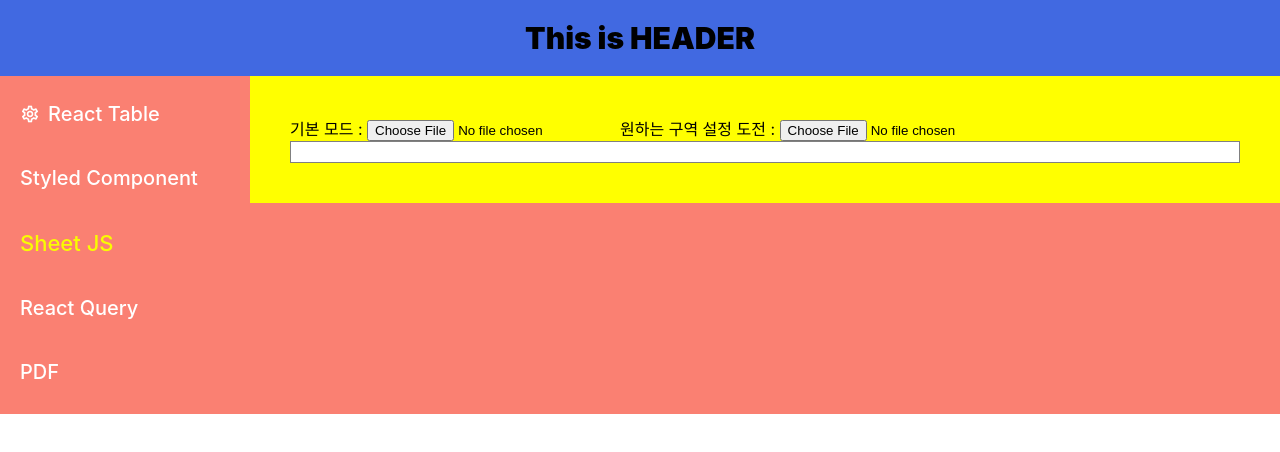
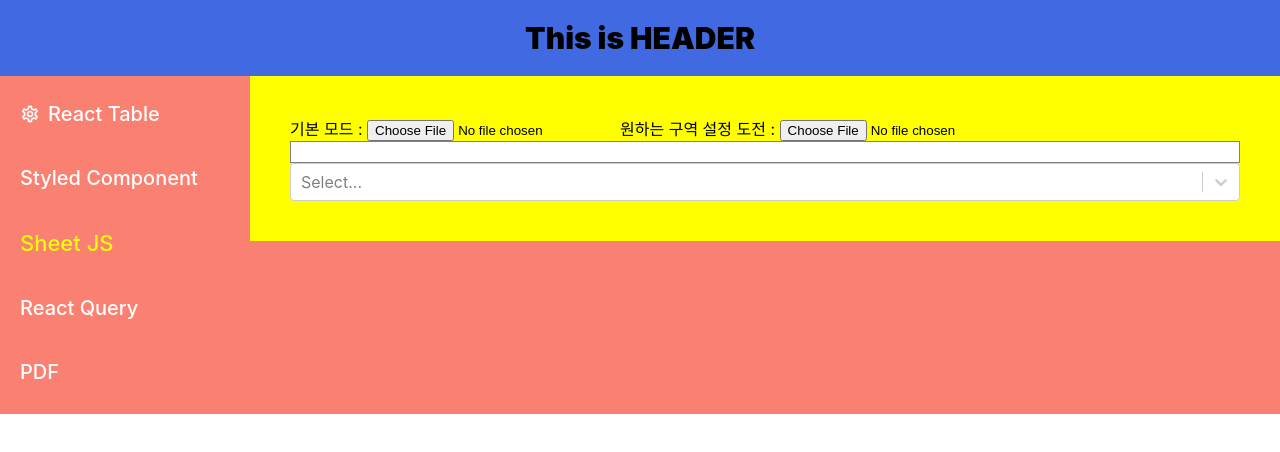
Before and after one commit to kwonsean/Before_Project, a React (Create React App) app: page /sheetJS in a window 1280 px wide. Shown: the top 452 px of the page. Built offline with nearby package versions, Linux system fonts and the light colour scheme.

Commit message:
test: Link select component

```diff
--- a/src/Sheet_JS/SheetMain.jsx
+++ b/src/Sheet_JS/SheetMain.jsx
@@ -1,4 +1,5 @@
 import React from 'react'
+import ReactSelect from '../components/Select/ReactSelect'
 import Sheet from './Sheet'
 import SheetSetRange from './SheetSetRange'
 
@@ -7,6 +8,7 @@ export default function SheetMain() {
     <>
       <Sheet />
       <SheetSetRange />
+      <ReactSelect/>
     </>
   )
 }
--- /dev/null
+++ b/src/components/Select/ReactSelect.jsx
@@ -0,0 +1,16 @@
+import React from 'react'
+import Select from 'react-select'
+
+const options = [
+  { value: 'chocolate', label: 'Chocolate' },
+  { value: 'strawberry', label: 'Strawberry' },
+  { value: 'vanilla', label: 'Vanilla' }
+]
+
+function ReactSelect() {
+  return (
+    <Select options={options} />
+  )
+}
+
+export default ReactSelect
```
